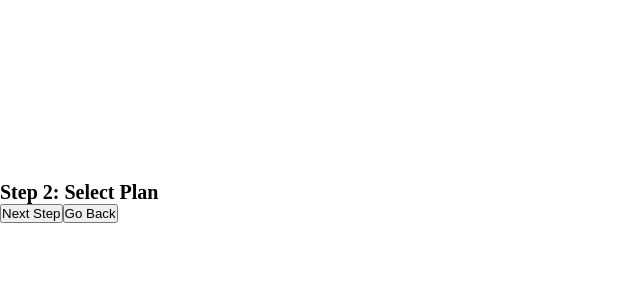
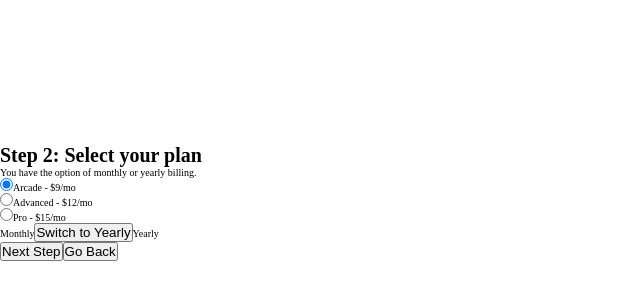
Before and after one commit to ziad-rima/Multi-Step-Form, a React (Vite) app: page /step-2 in a window 1280 px wide. Shown: the part 198-498 px from the top of the page, without its empty margins (0-640 px from the left). Built offline with nearby package versions, Linux system fonts and the light colour scheme.

Commit message:
import and use PlanSelection component

```diff
--- a/src/pages/Step2.jsx
+++ b/src/pages/Step2.jsx
@@ -1,10 +1,12 @@
 import { useNavigate } from "react-router-dom"
-
+import PlanSelection from "../components/PlanSelection";
 const Step2 = () => {
   const navigate = useNavigate();
   return (
     <>
-      <h1>Step 2: Select Plan</h1>
+      <h1>Step 2: Select your plan</h1>
+      <p>You have the option of monthly or yearly billing.</p>
+      <PlanSelection />
       <button onClick={() => navigate("/step-3")}>Next Step</button>
       <button onClick={() => navigate("/")}>Go Back</button>
     </>
```
